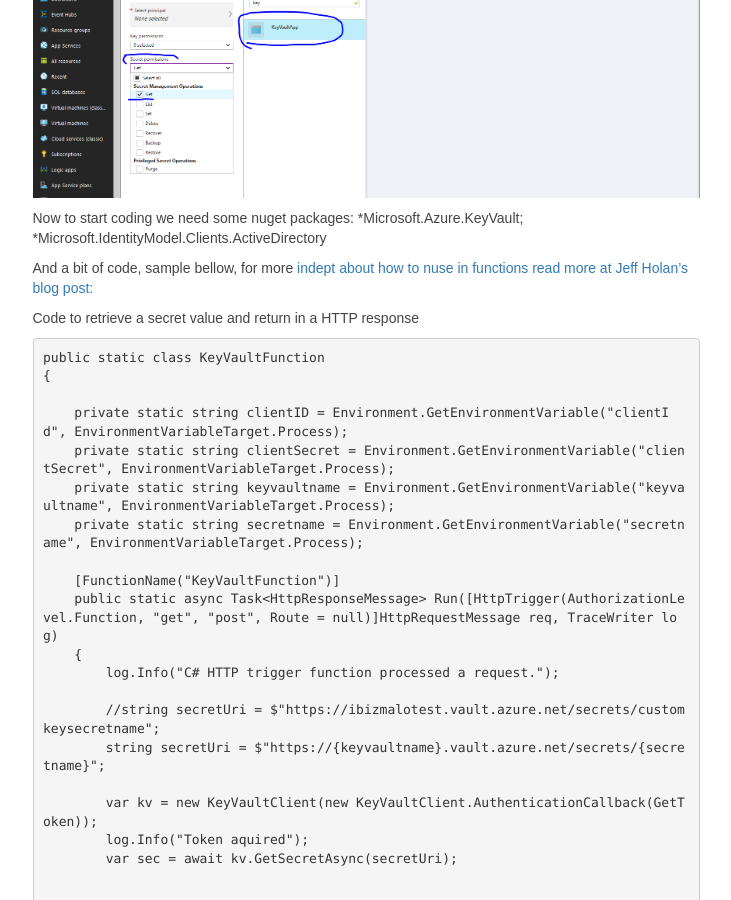
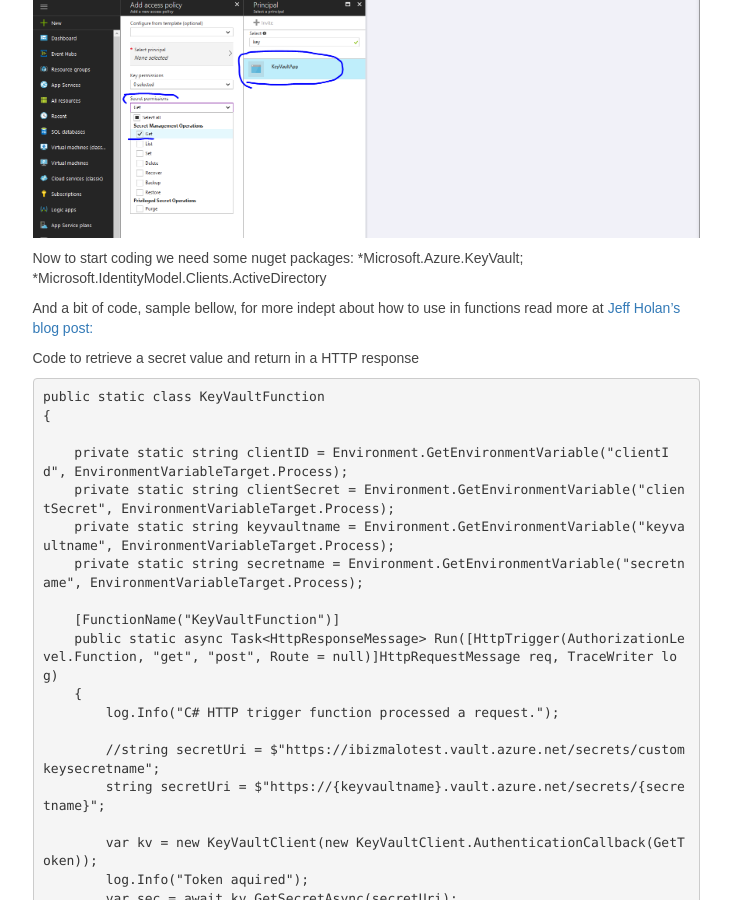
Before and after one commit to MLogdberg/mlogdberg.github.io, a Jekyll site: the page built from _posts/2017-11-27-Manage-Secrets-in-Azure.md, in a window 1280 px wide and 900 px high, scrolled down 4363 px. Shown: the whole window, without its empty margins (230-961 px from the left). Built offline with Jekyll 4.4.1, drawn with Linux system fonts in a browser that asks for light colours; nearby versions of some CDN libraries; some web fonts are replaced; comment, search, counter and statistics services are not loaded; some of the changed text lies outside the part shown.

````diff
--- a/_posts/2017-11-27-Manage-Secrets-in-Azure.md
+++ b/_posts/2017-11-27-Manage-Secrets-in-Azure.md
@@ -93,7 +93,7 @@ Now to start coding we need some nuget packages:
 *Microsoft.Azure.KeyVault;
 *Microsoft.IdentityModel.Clients.ActiveDirectory
 
-And a bit of code, sample bellow, for more [indept about how to nuse in functions read more at Jeff Holan's blog post:](https://medium.com/@jeffhollan/getting-key-vault-secrets-in-azure-functions-37620fd20a0b)
+And a bit of code, sample bellow, for more indept about how to use in functions read more at [Jeff Holan's blog post:](https://medium.com/@jeffhollan/getting-key-vault-secrets-in-azure-functions-37620fd20a0b)
 
 Code to retrieve a secret value and return in a HTTP response
 ```
````
Also changed, not shown: other parts of _posts/2017-11-27-Manage-Secrets-in-Azure.md (+1 -1 lines).
